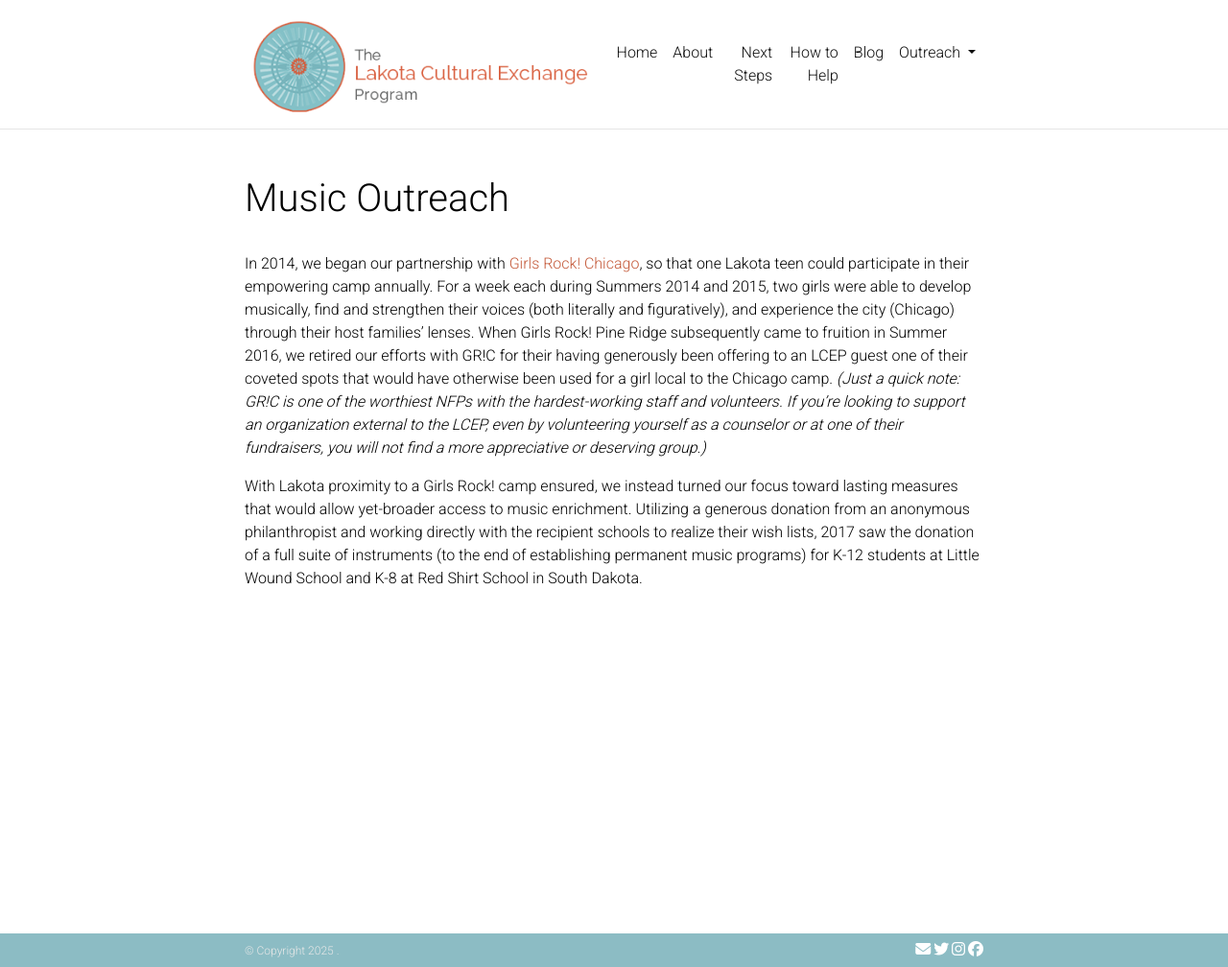
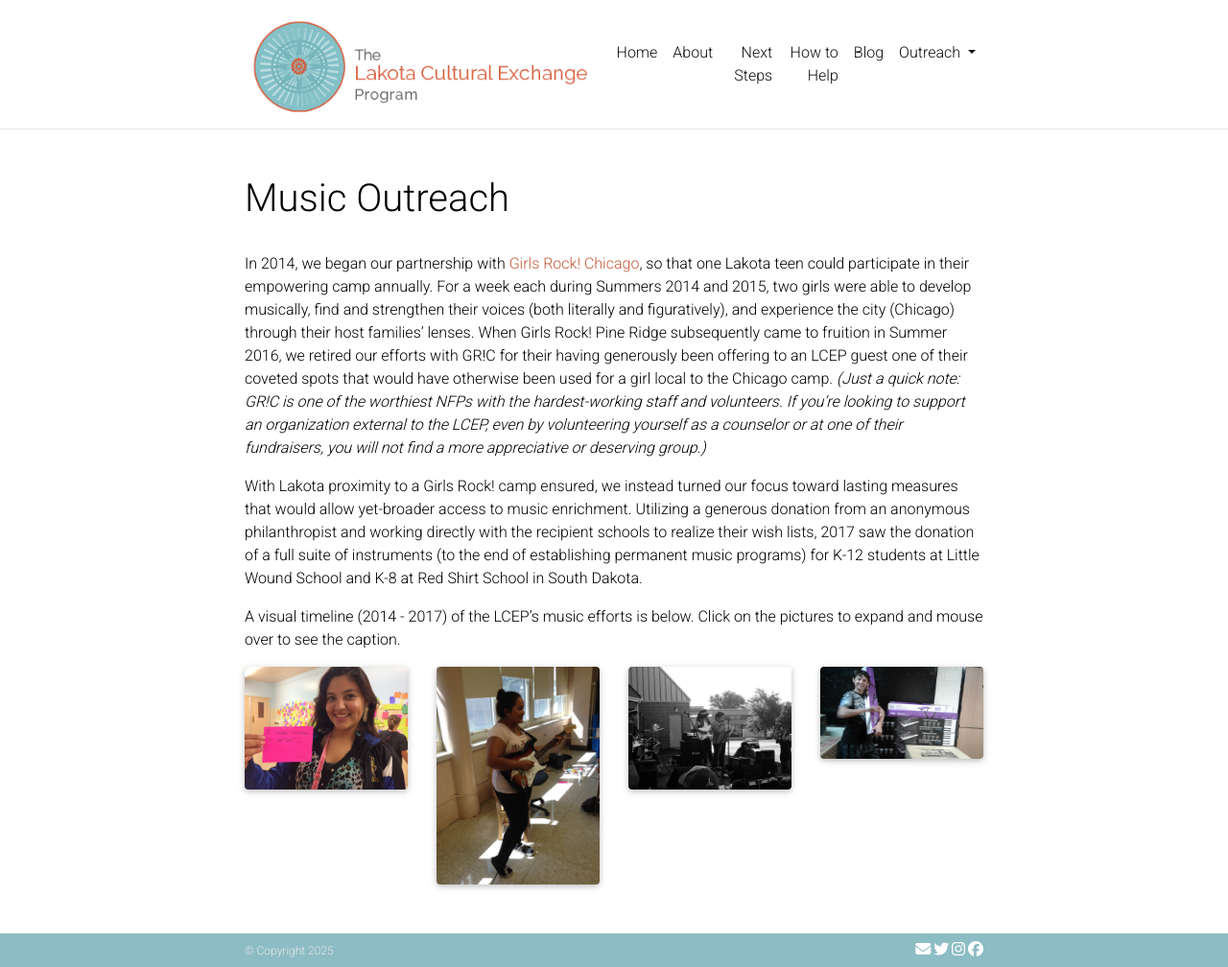
Before and after one commit to lcep-org/lcep-org.github.io, a Jekyll site: the page built from _pages/musicoutreach.md, in a window 1280 px wide and 1008 px high. Shown: the whole window at 96% size. Built offline with Jekyll 4.4.1, drawn with Linux system fonts in a browser that asks for light colours; nearby versions of some CDN libraries; full-size pictures stand in for the smaller copies a plugin makes; comment, search, counter and statistics services are not loaded; a style sheet for code colours, icons or effects is not loaded.

Commit message:
add images to music outreach page

```diff
--- /dev/null
+++ b/_includes/figure.liquid
@@ -0,0 +1,86 @@
+{% assign img_path = include.path | remove: '.jpg' | remove: '.jpeg' | remove: '.png' | remove: '.tiff' | remove: '.gif' %}
+{% assign parts = include.path | split: '.' %}
+{% assign ext = parts.last %}
+
+<figure
+  {% if include.slot %}
+    slot="{{ include.slot }}"
+  {% endif %}
+>
+  <picture>
+    <!-- Auto scaling with imagemagick -->
+    <!--
+      See https://www.debugbear.com/blog/responsive-images#w-descriptors-and-the-sizes-attribute and
+      https://developer.mozilla.org/en-US/docs/Learn/HTML/Multimedia_and_embedding/Responsive_images for info on defining 'sizes' for responsive images
+    -->
+    {% if site.imagemagick.enabled %}
+      {% unless include.avoid_scaling %}
+        <source
+          class="responsive-img-srcset"
+          {% if ext == 'gif' or ext == 'jpeg' or ext == 'jpg' or ext == 'png' or ext == 'tiff' %}
+            srcset="{% for i in site.imagemagick.widths %}{{ img_path | relative_url }}-{{ i }}.webp {{ i }}w,{% endfor %}"
+            type="image/webp"
+          {% else %}
+            srcset="{{ include.path | relative_url }}"
+          {% endif %}
+          {% if include.sizes %}
+            sizes="{{ include.sizes }}"
+          {% else %}
+            sizes="95vw"
+          {% endif %}
+        >
+      {% endunless %}
+    {% endif %}
+    <img
+      src="{% if include.url %}{{ include.url }}{% elsif include.cache_bust %}{{ include.path | relative_url | bust_file_cache }}{% else %}{{ include.path | relative_url }}{% endif %}"
+      {% if include.class %}
+        class="{{ include.class }}"
+      {% endif %}
+      {% if include.width %}
+        width="{{ include.width }}"
+      {% else %}
+        width="100%"
+      {% endif %}
+      {% if include.height %}
+        height="{{ include.height }}"
+      {% else %}
+        height="auto"
+      {% endif %}
+      {% if include['min-width'] or include['min-height'] or include['max-width'] or include['max-height'] %}
+        style="
+          {% if include['min-width'] %}
+            min-width: {{ include.min-width }};
+          {% endif %}
+          {% if include['min-height'] %}
+            min-height: {{ include.min-height }};
+          {% endif %}
+          {% if include['max-width'] %}
+            max-width: {{ include.max-width }};
+          {% endif %}
+          {% if include['max-height'] %}
+            max-height: {{ include.max-height }};
+          {% endif %}
+        "
+      {% endif %}
+      {% if include.alt %}
+        alt="{{ include.alt }}"
+      {% endif %}
+      {% if include.title %}
+        title="{{ include.title }}"
+      {% endif %}
+      {% if include.zoomable %}
+        data-zoomable
+      {% endif %}
+      {% if include.loading %}
+        loading="{{ include.loading }}"
+      {% elsif site.lazy_loading_images %}
+        loading="lazy"
+      {% endif %}
+      onerror="this.onerror=null; $('.responsive-img-srcset').remove();"
+    >
+  </picture>
+
+  {% if include.caption %}
+    <figcaption class="caption">{{ include.caption }}</figcaption>
+  {% endif %}
+</figure>
--- a/_includes/header.html
+++ b/_includes/header.html
@@ -79,7 +79,7 @@
               {%- if p.dropdown %}
               <!-- {%- if p.permalink %} -->
               <li class="nav-item dropdown {% if page.title == p.title %}active{% endif %}">
-                <a class="nav-link dropdown-toggle" href="{{ p.permalink | relative_url }}" id="navbarDropdown" data-toggle="dropdown" aria-haspopup="true" aria-expanded="false">{{ p.title }}
+                <a class="nav-link dropdown-toggle" href="{{ p.permalink | relative_url }}" id="navbarDropdown" role="button" data-toggle="dropdown" aria-haspopup="true" aria-expanded="false">{{ p.title }}
               <!-- {%- else %} -->
               <!--
               <li class="nav-item dropdown {% if page.title == p.title %}active{% endif %}">
--- a/_pages/musicoutreach.md
+++ b/_pages/musicoutreach.md
@@ -12,4 +12,19 @@ In 2014, we began our partnership with [Girls Rock! Chicago](https://girlsrockch
 
 With Lakota proximity to a Girls Rock! camp ensured, we instead turned our focus toward lasting measures that would allow yet-broader access to music enrichment. Utilizing a generous donation from an anonymous philanthropist and working directly with the recipient schools to realize their wish lists, 2017 saw the donation of a full suite of instruments (to the end of establishing permanent music programs) for K-12 students at Little Wound School and K-8 at Red Shirt School in South Dakota.
 
-<!-- IMAGES HERE -->
+A visual timeline (2014 - 2017) of the LCEP's music efforts is below. Click on the pictures to expand and mouse over to see the caption.
+
+<div class="row mt-3">
+    <div class="col-sm mt-3 mt-md-0">
+        {% include figure.liquid loading="eager" path="assets/img/Tyrees.jpg" class="img-fluid rounded z-depth-1" title="2014: The LCEP's guest, Tyrees, holds up a Girls Rock! Chicago shoutout." zoomable=true %}
+    </div>
+    <div class="col-sm mt-3 mt-md-0">
+        {% include figure.liquid loading="eager" path="assets/img/Payton.jpg" class="img-fluid rounded z-depth-1" title="2015: The LCEP's guest, Payton, plays the guitar with her Girls Rock! Chicago band, Black Slip Saturday." zoomable=true %}
+    </div>
+    <div class="col-sm mt-3 mt-md-0">
+        {% include figure.liquid loading="eager" path="assets/img/GirlsRockPineRidge.jpg" class="img-fluid rounded z-depth-1" title="2016: A band plays at the inaugural Girls Rock! Pine Ridge camp showcase." zoomable=true %}
+    </div>
+    <div class="col-sm mt-3 mt-md-0">
+        {% include figure.liquid loading="eager" path="assets/img/LittleWound_instruments.jpg" class="img-fluid rounded z-depth-1" title="2017: A Little Wound student excitedly helps unpack the school's new instruments." zoomable=true %}
+    </div>
+</div>
```
